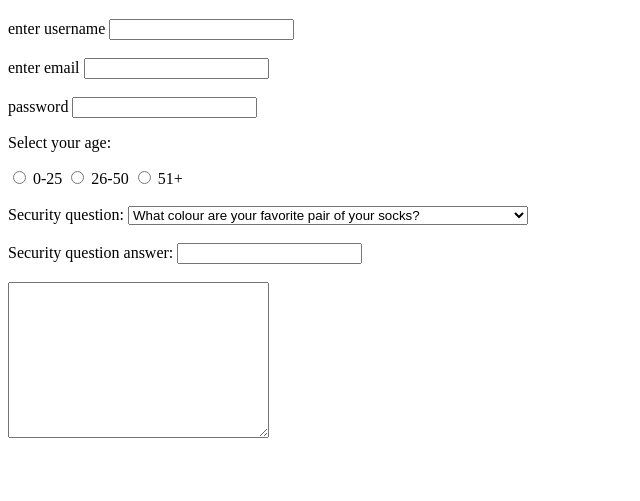
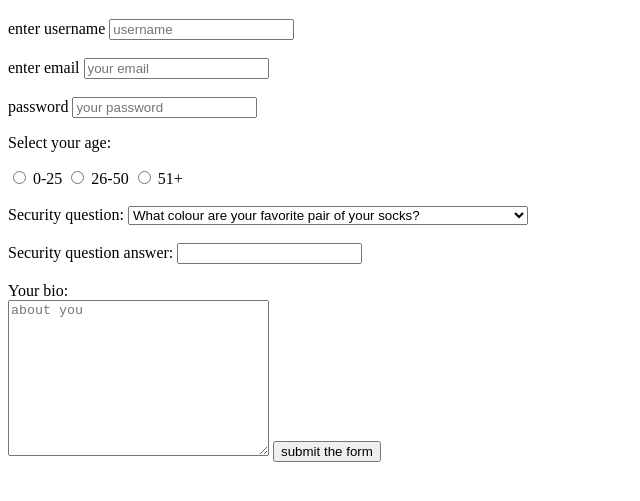
Before and after one commit to uk13G/15-study-html, a plain HTML site: page HTML-AND-CSS-CRASH-COURSE/index.html in a window 1280 px wide. Shown: the part 61-562 px from the top of the page, without its empty margins (0-640 px from the left). Drawn offline with Linux system fonts and the light colour scheme.

Commit message:
rename a project

```diff
--- a/HTML-AND-CSS-CRASH-COURSE/index.html
+++ b/HTML-AND-CSS-CRASH-COURSE/index.html
@@ -8,13 +8,31 @@
 
     <form>
       <label for="username">enter username</label>
-      <input type="text" id="username" name="username" />
+      <input
+        type="text"
+        id="username"
+        name="username"
+        placeholder="username"
+        required
+      />
       <br /><br />
       <label for="email">enter email</label>
-      <input type="email" id="email" name="email" />
+      <input
+        type="email"
+        id="email"
+        name="email"
+        placeholder="your email"
+        required
+      />
       <br /><br />
       <label for="password">password</label>
-      <input type="password" id="password" name="password" />
+      <input
+        type="password"
+        id="password"
+        name="password"
+        placeholder="your password"
+        required
+      />
 
       <p>Select your age:</p>
 
@@ -44,8 +62,16 @@
       <input type="text" id="answer" name="answer" />
 
       <br /><br />
+      <label for="bio">Your bio:</label><br />
+      <textarea
+        name="bio"
+        id="bio"
+        cols="30"
+        rows="10"
+        placeholder="about you"
+      ></textarea>
 
-      <textarea name="" id="" cols="30" rows="10"></textarea>
+      <input type="submit" value="submit the form" />
     </form>
   </body>
 </html>
```
Also changed, not shown: 1 other file.
